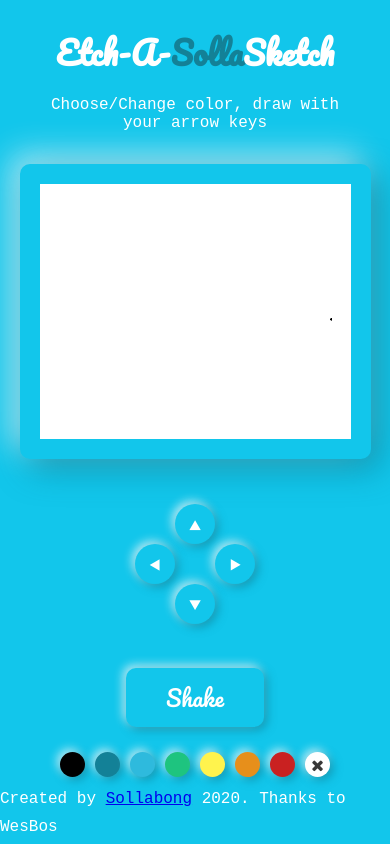
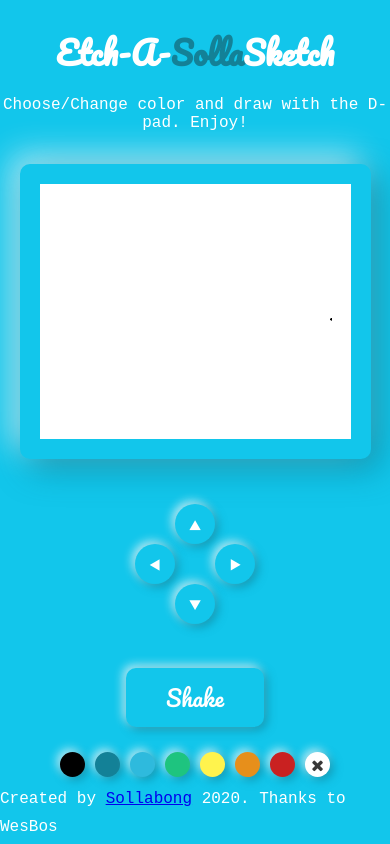
Before and after one commit to sollabong/etch-a-sollasketch, a plain HTML site: page index.html in a window 390 px wide. Drawn offline with Linux system fonts and the light colour scheme.

Commit message:
Add files via upload

```diff
--- a/index.html
+++ b/index.html
@@ -12,7 +12,8 @@
 
 <body>
     <h1>Etch-A-<span class="solla">Solla</span>Sketch</h1>
-    <p class="howTo">Choose/Change color, draw with your arrow keys</p>
+    <p class="howTo">Choose/Change colors and draw with your arrow keys. Enjoy!</p>
+    <p class="howToMobile">Choose/Change color and draw with the D-pad. Enjoy!</p>
     <div class="wrapper">
         <div class="canvasWrap">
             <canvas width="1600" height="1000" id="etch-a-sketch"></canvas>
--- a/main.css
+++ b/main.css
@@ -28,6 +28,15 @@ body {
     color: white;
     text-align: center;
     margin: 2rem;
+}
+
+.howToMobile{
+    visibility: hidden;
+    font-family: monospace;
+    font-size: 1rem;
+    color: white;
+    text-align: center;
+    margin: 0px;
 }
 
 h1{
@@ -294,12 +303,13 @@ canvas.shake {
         font-size: 2rem;
         margin-top: 1.5rem;
     }
-
     .howTo{
-        font-family: monospace;
-        font-size: 1rem;
-        color: white;
-        text-align: center;
+        visibility: hidden;
+        height: 0px;
+        margin:0px;
+    }
+    .howToMobile{
+        visibility: visible;
         margin-top: 1rem;
         margin-bottom: 2rem;
     }
```
